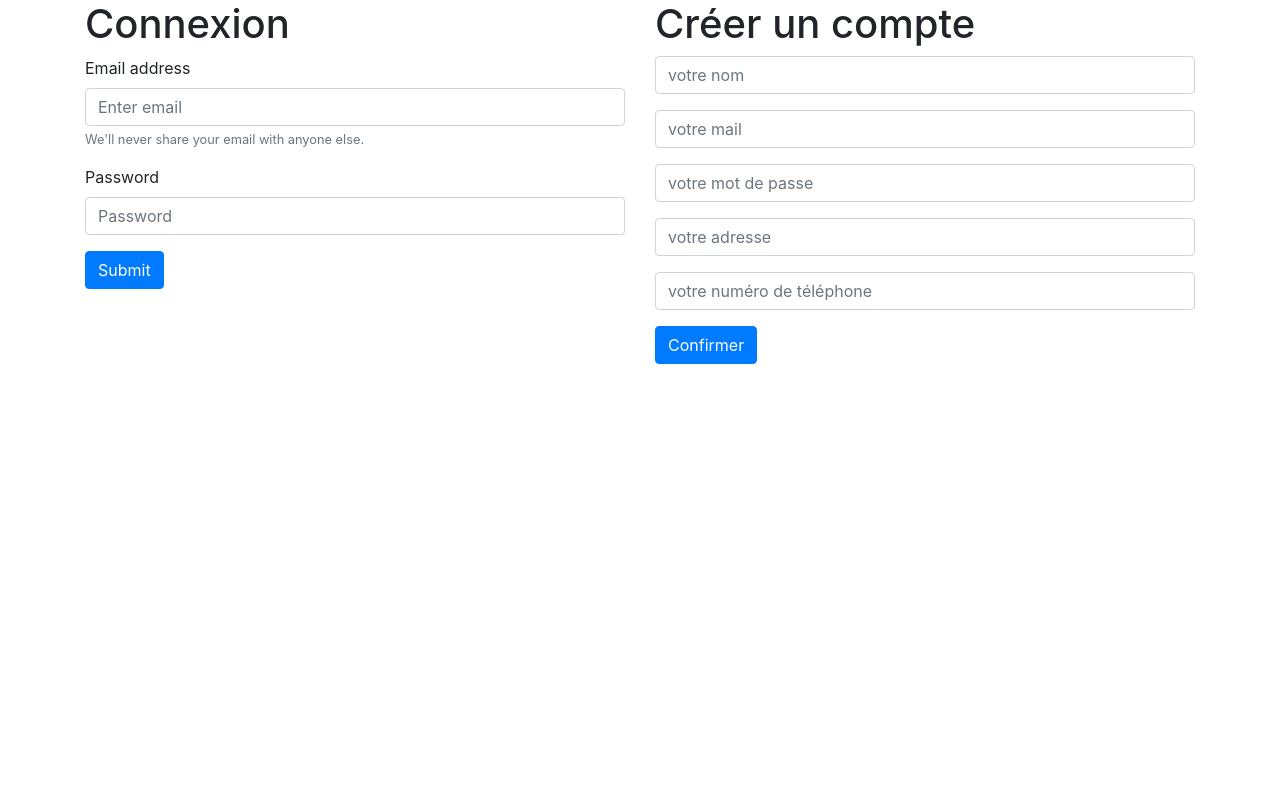
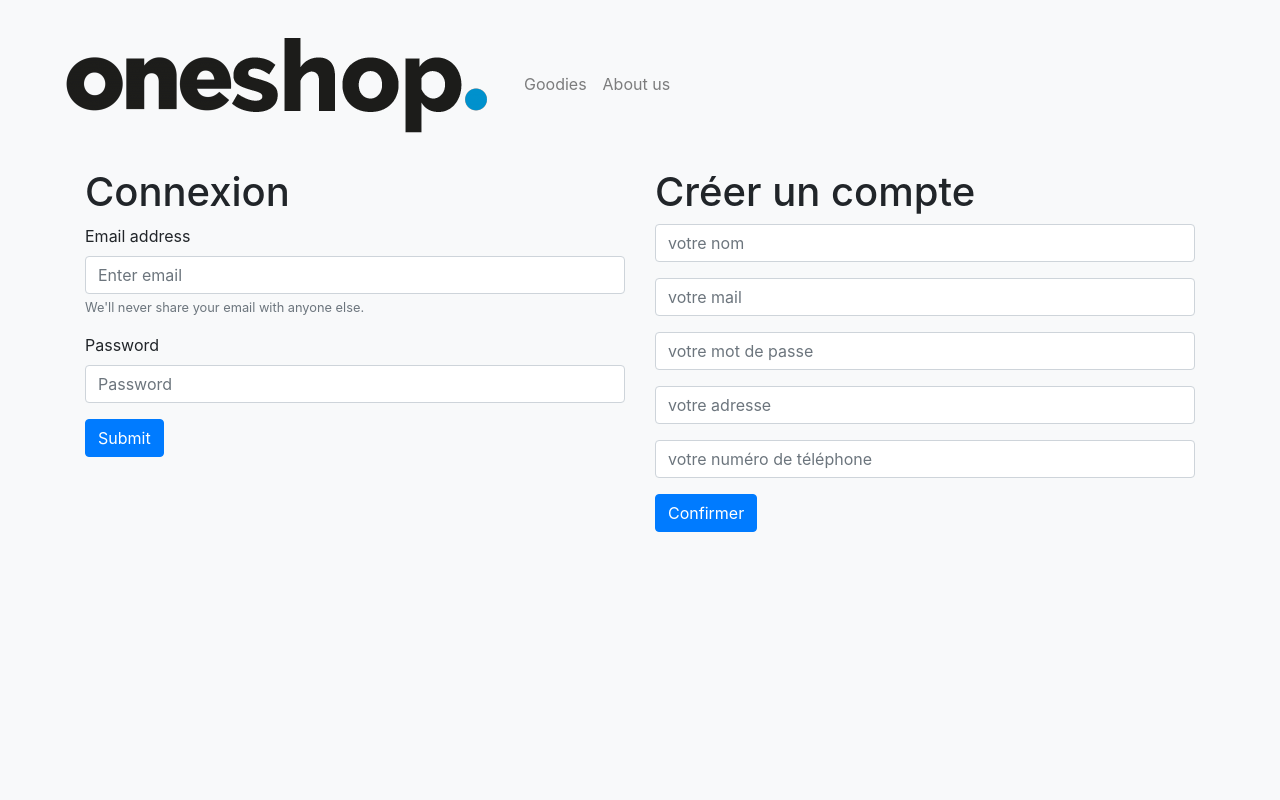
Before and after one commit to Sanoshek/Oneshop, a PHP site: page /Views/login.php in a window 1280 px wide. Run offline with PHP 8.4, Linux system fonts and the light colour scheme.

Commit message:
Connexion style

```diff
--- a/Views/login.php
+++ b/Views/login.php
@@ -3,7 +3,26 @@
         <title>Se connecter - Oneshop</title>
         <link rel="stylesheet" href="https://stackpath.bootstrapcdn.com/bootstrap/4.3.1/css/bootstrap.min.css" integrity="sha384-ggOyR0iXCbMQv3Xipma34MD+dH/1fQ784/j6cY/iJTQUOhcWr7x9JvoRxT2MZw1T" crossorigin="anonymous">
     </head>
-    <body>
+    <header>
+    <link rel="icon" href="/favicon.ico" type="image/x-icon">
+    <nav class="navbar navbar-expand-lg navbar-light bg-light ">
+    <a href="../index.php"><img src="../imgHome/logo1.png" class="img-fluid" alt="Responsive image"></a>
+        <div class="collapse navbar-collapse" id="navbarNav">
+            <ul class="navbar-nav flex-grow-1">
+            <li class="nav-item">
+                <a class="nav-link" href="../goodies.php">Goodies</a>
+            </li>
+            <li class="nav-item">
+                <a class="nav-link" href="../aboutus.php">About us</a>
+            </li>
+            <!-- <li class="nav-item d-flex justify-content-end flex-grow-1">
+            <a class="nav-link" href = "Views/login.php"><button type="button" class="btn btn-dark">Connexion</button></a>
+            </li> -->
+            </ul>
+        </div>
+        </nav>
+    </header>
+    <body class="bg-light">
         <div class='container'>
             <div class='row'>
                 <div class='col-6'>
--- a/index.php
+++ b/index.php
@@ -15,7 +15,7 @@
     <link rel="icon" href="/favicon.ico" type="image/x-icon">
     <header>
     <nav class="navbar navbar-expand-lg navbar-light bg-light ">
-        <img src="imgHome/logo1.png" class="img-fluid" alt="Responsive image">
+    <a href="index.php"><img src="imgHome/logo1.png" class="img-fluid" alt="Responsive image"></a>
         <div class="collapse navbar-collapse" id="navbarNav">
             <ul class="navbar-nav flex-grow-1">
             <li class="nav-item">
```
